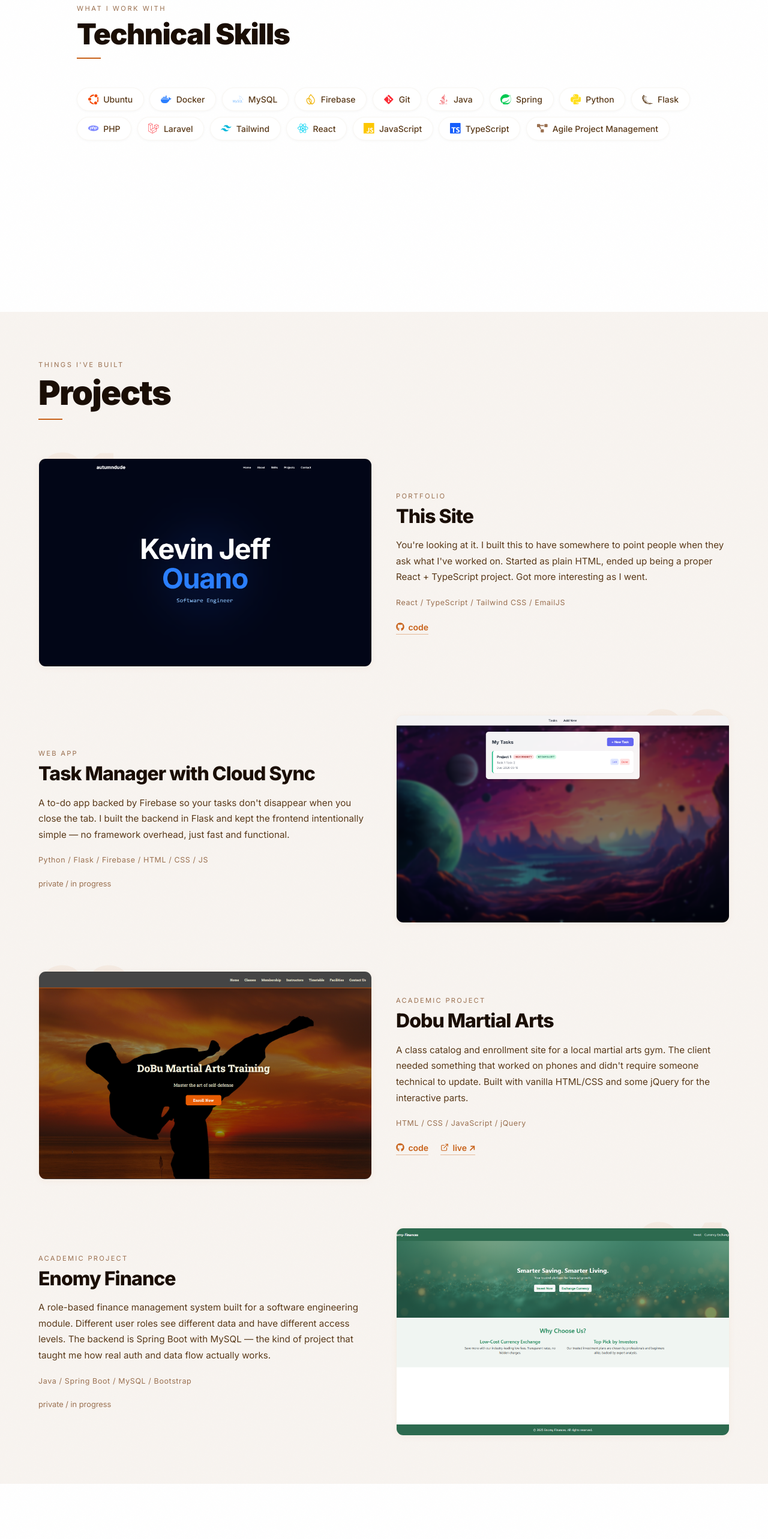
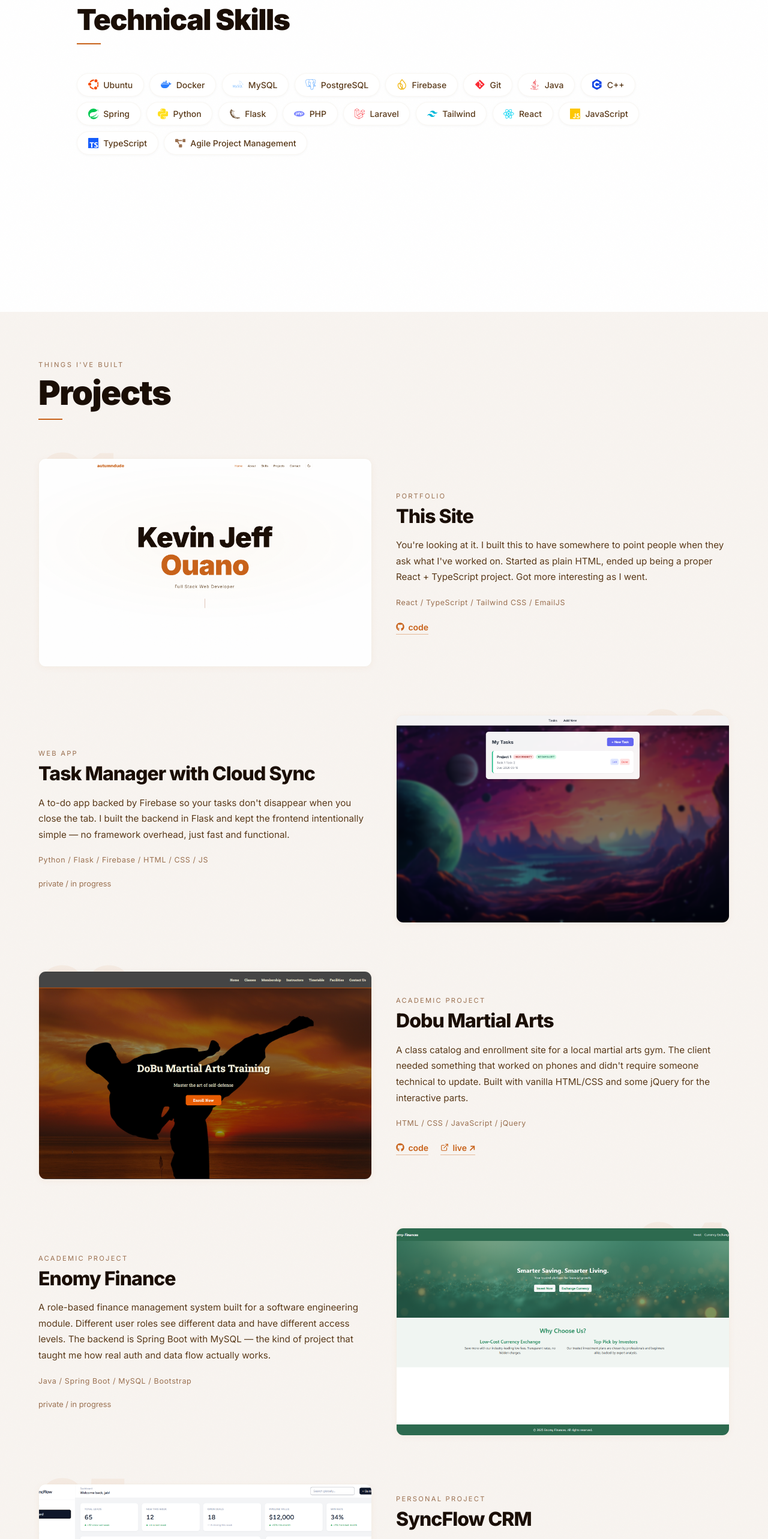
Before and after one commit to ouanokevinj/portfolio, a React (Vite) app: page / in a window 1280 px wide. Shown: the part 1880-4446 px from the top of the page at 60% size. Built offline with nearby package versions, Linux system fonts and the light colour scheme.

Commit message:
added ongoing projects to the projects list, and updated my skills list.

```diff
--- a/src/components/project.tsx
+++ b/src/components/project.tsx
@@ -6,12 +6,13 @@ import enomyImg from '../assets/img/enomy-ui.png';
 import portfolioImg from '../assets/img/portfolio-front.png';
 import todoImg from '../assets/img/todo-front.png';
 import dobuImg from '../assets/img/dobu-front.png';
+import crmImg from '../assets/img/crm-front.png';
 
 type Project = {
   title: string;
-  note: string;           // short "label" above the title
-  description: string;   // human-written, honest
-  tech: string[];        // shown as plain text list
+  note: string;
+  description: string;
+  tech: string[];
   image: string;
   codeUrl?: string;
   liveUrl?: string;
@@ -55,6 +56,15 @@ const projects: Project[] = [
       "A role-based finance management system built for a software engineering module. Different user roles see different data and have different access levels. The backend is Spring Boot with MySQL — the kind of project that taught me how real auth and data flow actually works.",
     tech: ['Java', 'Spring Boot', 'MySQL', 'Bootstrap'],
     image: enomyImg,
+    codeUrl: '#',
+    liveUrl: '#',
+  },
+  {
+    title: 'SyncFlow CRM',
+    note: 'personal project',
+    description: "An automated Customer Relationship Management (CRM) system featuring a comprehensive lead management pipeline, task automation, and a business analytics dashboard. Built with a Vue.js and TypeScript frontend backed by Laravel and PostgreSQL, this project implements robust role-based access control, ensuring different users have tailored data visibility and secure authentication.",
+    tech: ['Vue.js', 'TypeScript', 'Laravel', 'PostgreSQL', 'Tailwind CSS'],
+    image: crmImg,
     codeUrl: '#',
     liveUrl: '#',
   },
--- a/src/components/skills.tsx
+++ b/src/components/skills.tsx
@@ -5,16 +5,18 @@ import {
 import {
   SiUbuntu, SiDocker, SiMysql, SiFirebase, SiSpring,
   SiPython, SiPhp, SiTailwindcss, SiReact, SiJavascript,
-  SiTypescript, SiFlask
+  SiTypescript, SiFlask, SiPostgresql, SiCplusplus
 } from 'react-icons/si';
 
 const skills = [
   { name: 'Ubuntu',                  icon: <SiUbuntu className="text-orange-600" /> },
   { name: 'Docker',                  icon: <SiDocker className="text-blue-500" /> },
   { name: 'MySQL',                   icon: <SiMysql className="text-blue-300" /> },
+  { name: 'PostgreSQL',              icon: <SiPostgresql className="text-blue-400" /> },
   { name: 'Firebase',                icon: <SiFirebase className="text-yellow-500" /> },
   { name: 'Git',                     icon: <FaGitAlt className="text-red-500" /> },
   { name: 'Java',                    icon: <FaJava className="text-red-600" /> },
+  { name: 'C++',                     icon: <SiCplusplus className="text-blue-700" /> },
   { name: 'Spring',                  icon: <SiSpring className="text-green-500" /> },
   { name: 'Python',                  icon: <SiPython className="text-yellow-300" /> },
   { name: 'Flask',                   icon: <SiFlask style={{ color: 'var(--text-secondary)' }} /> },
```
Also changed, not shown: src/components/LoadingScreen.tsx (+3 -5 lines), src/assets/img/crm-front.png (added), src/assets/img/portfolio-front.png.
